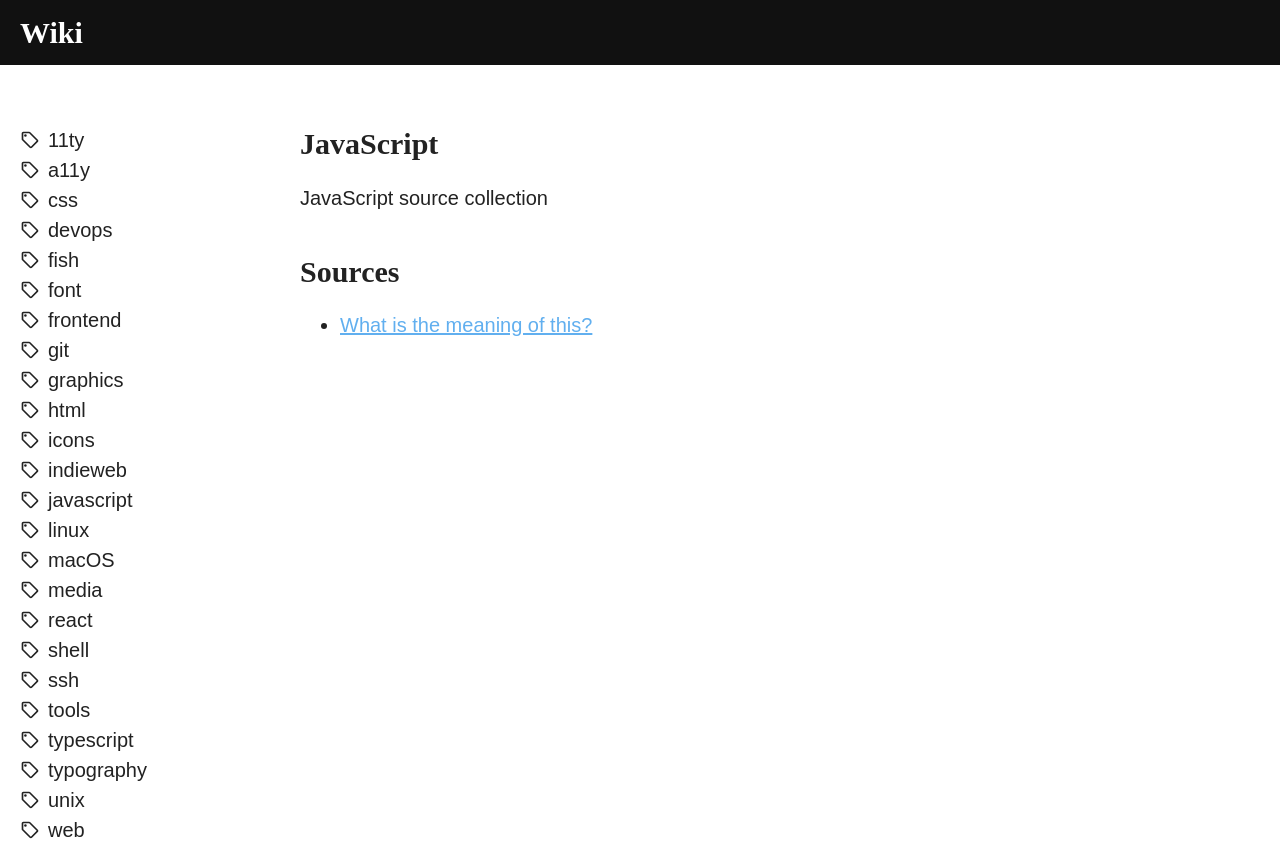
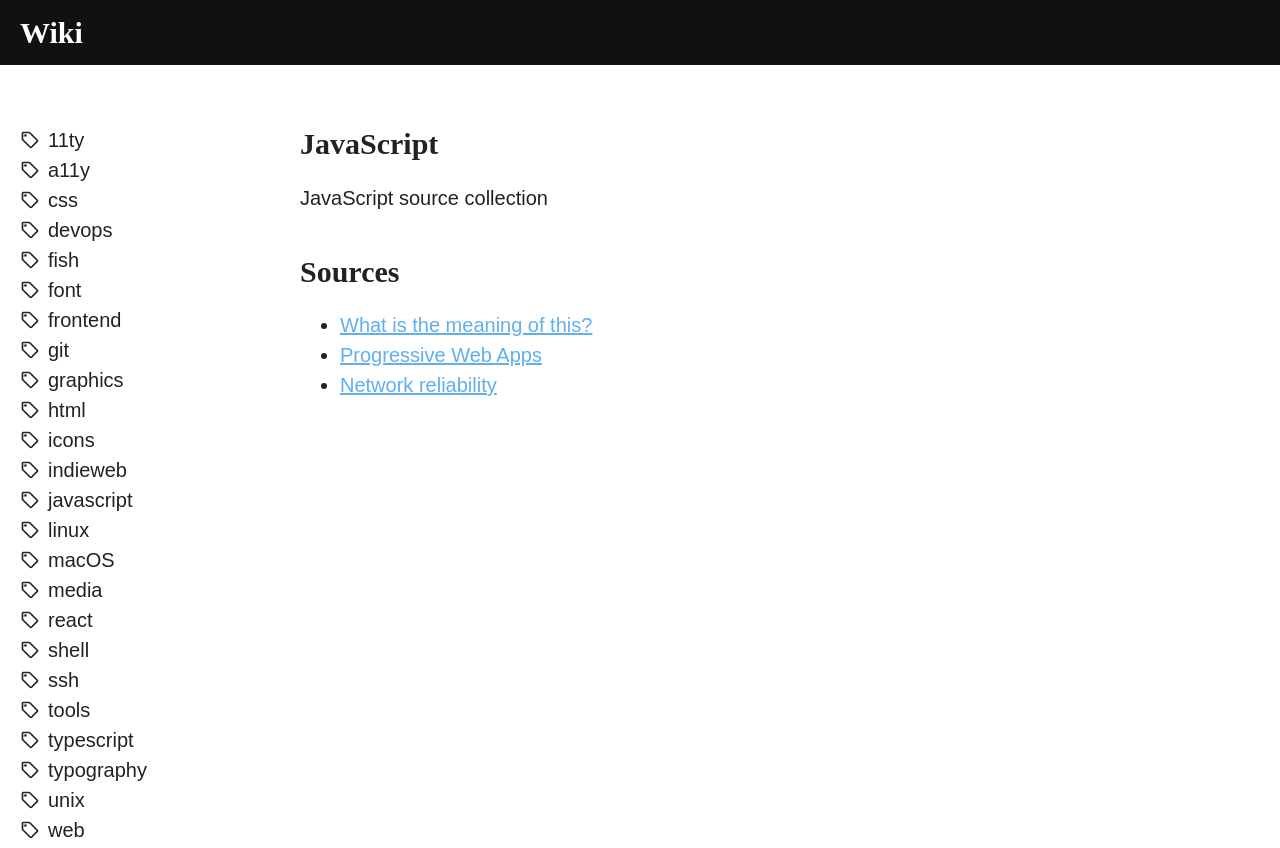
Before and after one commit to sergiivelykodnyi/notebook, an Eleventy site: page src/content/js.md in a window 1280 px wide. Shown: the top 848 px of the page. Built offline with nearby package versions, Linux system fonts and the light colour scheme; Eleventy itself is replaced by a stand-in of ours; files that its build step writes are made by us from their sources.

Commit message:
Update content

```diff
--- a/src/content/js.md
+++ b/src/content/js.md
@@ -12,3 +12,5 @@ permalink: "/{{ title | slug }}/index.html"
 ## Sources
 
 - [What is the meaning of this?](https://web.dev/javascript-this/)
+- [Progressive Web Apps](https://web.dev/progressive-web-apps/)
+- [Network reliability](https://web.dev/reliable/)
```
